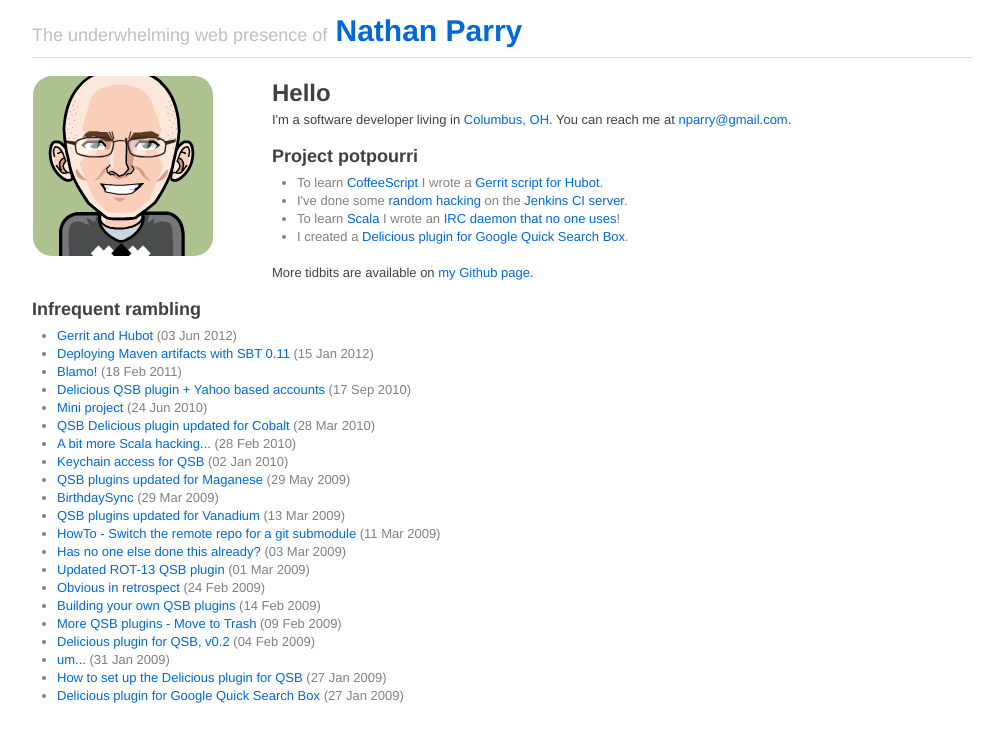
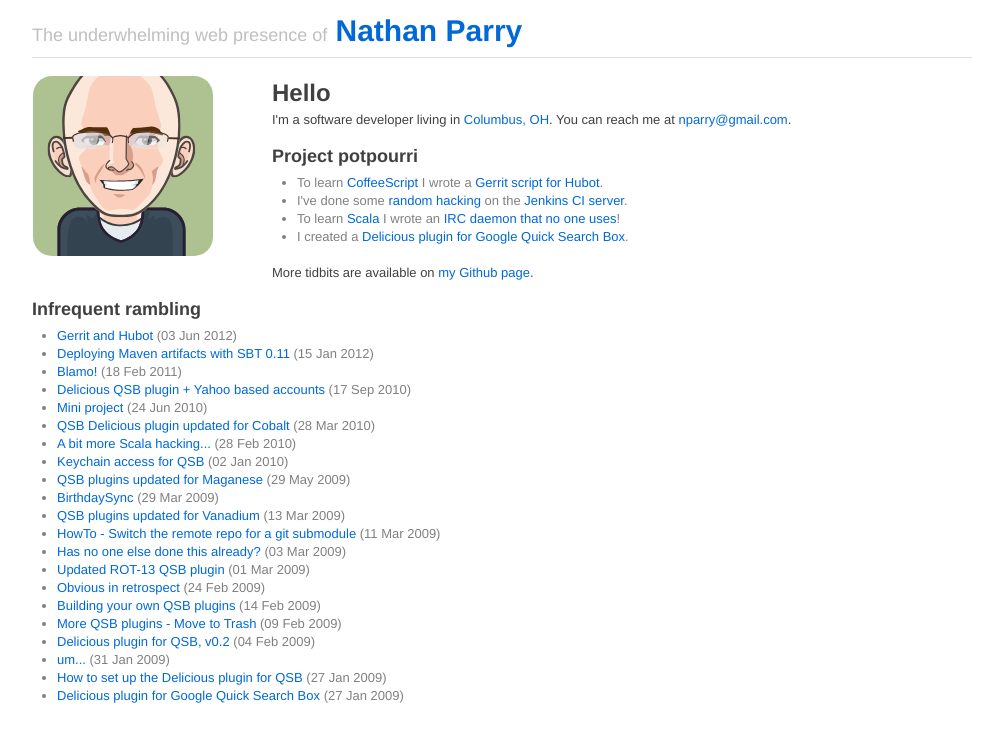
Before and after one commit to nparry/nparry.com, a Jekyll site: the page built from index.html, in a window 1280 px wide. Shown: the top 742 px of the page, without its empty margins (138-1141 px from the left). Built offline with Jekyll 4.4.1, drawn with Linux system fonts in a browser that asks for light colours; Markdown is read by kramdown in place of the engine named in the settings.

Commit message:
Switch avatar to SVG

```diff
--- a/index.html
+++ b/index.html
@@ -4,7 +4,7 @@ title: Nathan Parry
 ---
 <div class="row">
   <div class="span4">
-    <img class="avatar" src="/images/cartoon-avatar2.png" />
+    <img class="avatar" src="/images/cartoon-avatar.svg" width="180" height="180" />
   </div>
 
   <div class="span12">
```
Also changed, not shown: images/cartoon-avatar.svg (added).
